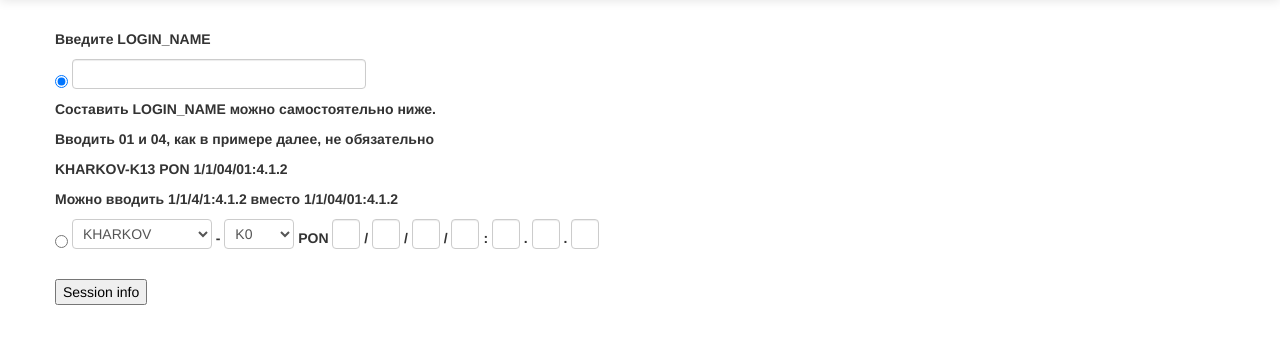
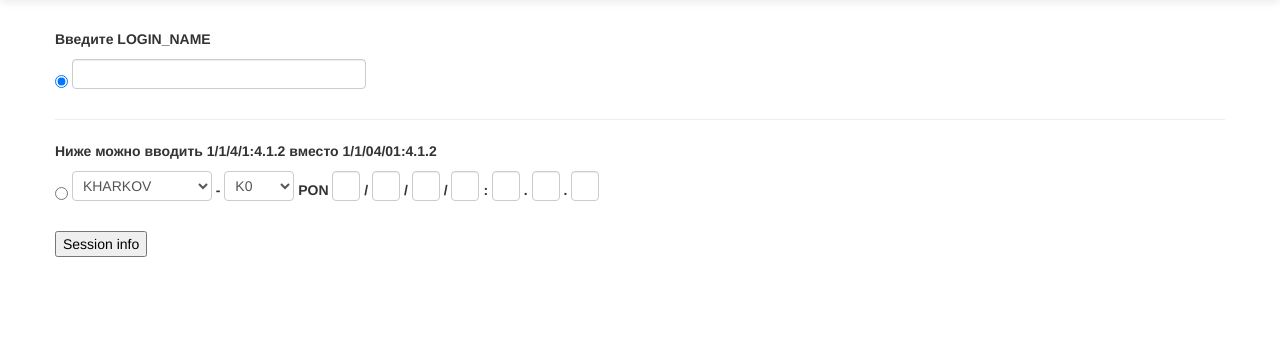
Before and after one commit to cmltaWt0/ssc, a Django app: page /listsession/ in a window 1280 px wide. Shown: the part 41-385 px from the top of the page. Run offline with Django 3.2, Linux system fonts and the light colour scheme; the visitor is signed in with stand-in values (Sample User, id 1); parts of the project's set-up code (start-up, migrations or seed data) failed here and were passed over.

Commit message:
Change form.html and wowza.html

```diff
--- a/webssc/ssc/templates/ssc/form.html
+++ b/webssc/ssc/templates/ssc/form.html
@@ -9,10 +9,8 @@
             <p><b>Введите LOGIN_NAME</b></p>
             <input type=radio name=type value="raw" checked><b></b></input>
             <input type=text style="width:20em;" name=login_name>
-            <p><b>Составить LOGIN_NAME можно самостоятельно ниже.</b></p>
-            <p><b>Вводить 01 и 04, как в примере далее, не обязательно</b></p>
-            <p><b>KHARKOV-K13 PON 1/1/04/01:4.1.2</b></p>
-            <p><b>Можно вводить 1/1/4/1:4.1.2 вместо 1/1/04/01:4.1.2</b></p>
+            <br><hr>
+            <p><b>Ниже можно вводить 1/1/4/1:4.1.2 вместо 1/1/04/01:4.1.2</b></p>
             <input type=radio name=type value="comp">  <b></b></input>
             <select style="width:10em;" name="city">
                 {% for i in city %}
--- a/webssc/wowstat/templates/wowstat/wowza.html
+++ b/webssc/wowstat/templates/wowstat/wowza.html
@@ -6,8 +6,7 @@
 {% block container %}
 <div class="container">
     <br><br><br>
-    <p><b>Статистика распределения запросов по городам на видеосервере WOWZA.</b></p>
-    <p><b>Количество одновременных просмотров - {{ current }}.</b></p>
+    <p><b>Количество одновременных просмотров: {{ current }}.</b></p>
 
     <div id="detail_graph"></div>
 
@@ -21,7 +20,7 @@
             kind: "PieChart",
             options: {
                 backgroundColor: "#fffff9",
-                title: 'Summary info about streams that have been requested',
+                title: 'Распределение запросов по городам.',
                 gridlineColor: "#ddd",
                 vAxis: {minValue: 0},
                 chartArea: {left: 40, top: 20, width: 600, height: 400},
```
